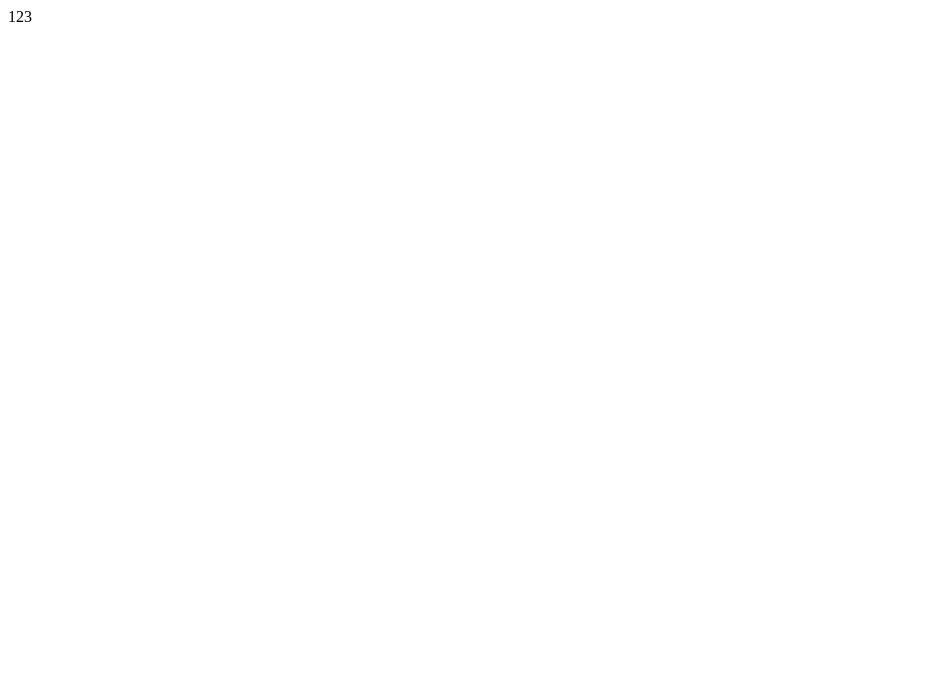
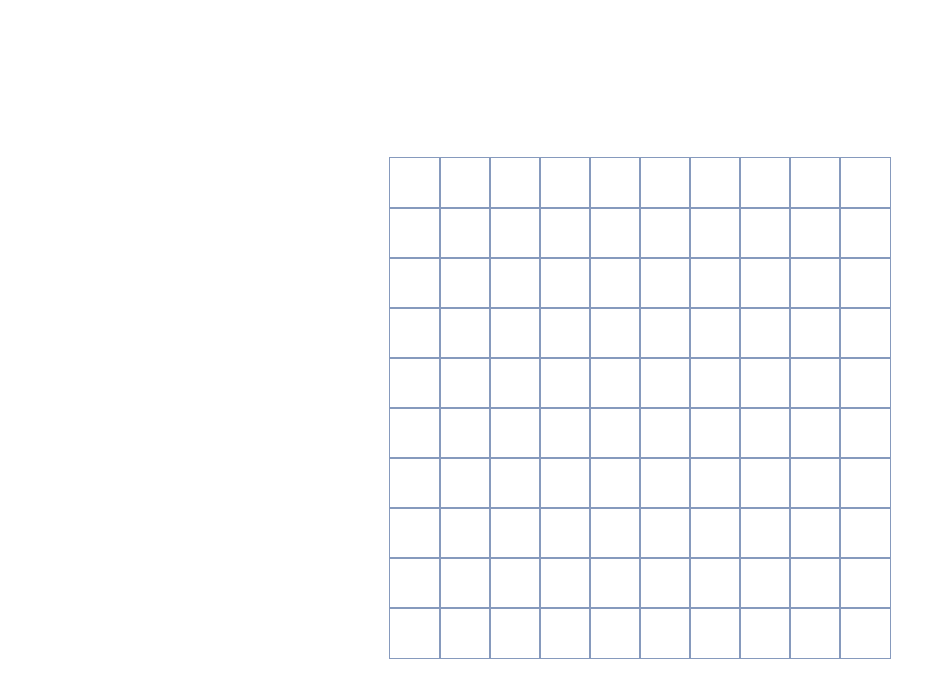
Before and after one commit to jacobstrazhevskyi/react_snake-game, a React (Create React App) app: page / in a window 1280 px wide. Shown: the top 698 px of the page, without its empty margins (0-945 px from the left). Built offline with nearby package versions, Linux system fonts and the light colour scheme.

Commit message:
implemented Board in Container

```diff
--- a/src/components/App/App.tsx
+++ b/src/components/App/App.tsx
@@ -1,7 +1,23 @@
 import React from 'react';
 
+import {
+  Container,
+  styled,
+} from '@mui/material';
+
+import { Board } from '../Board';
+
+import '../../reset.css';
+
+const StyledContainer = styled(Container)({
+  height: '100vh',
+  overflow: 'hidden',
+});
+
 const App: React.FC = () => (
-  123
+  <StyledContainer>
+    <Board />
+  </StyledContainer>
 );
 
 export default App;
```
